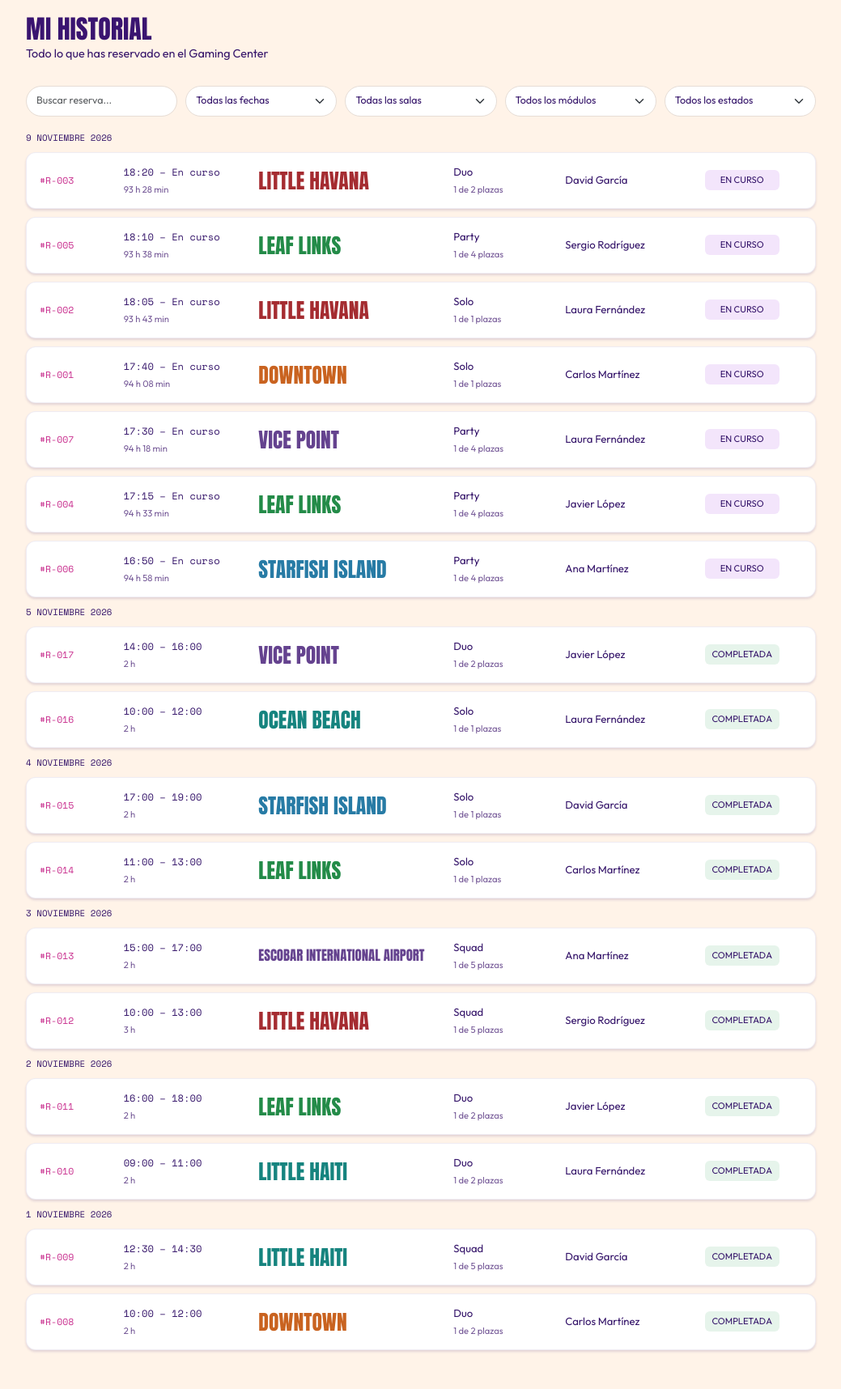
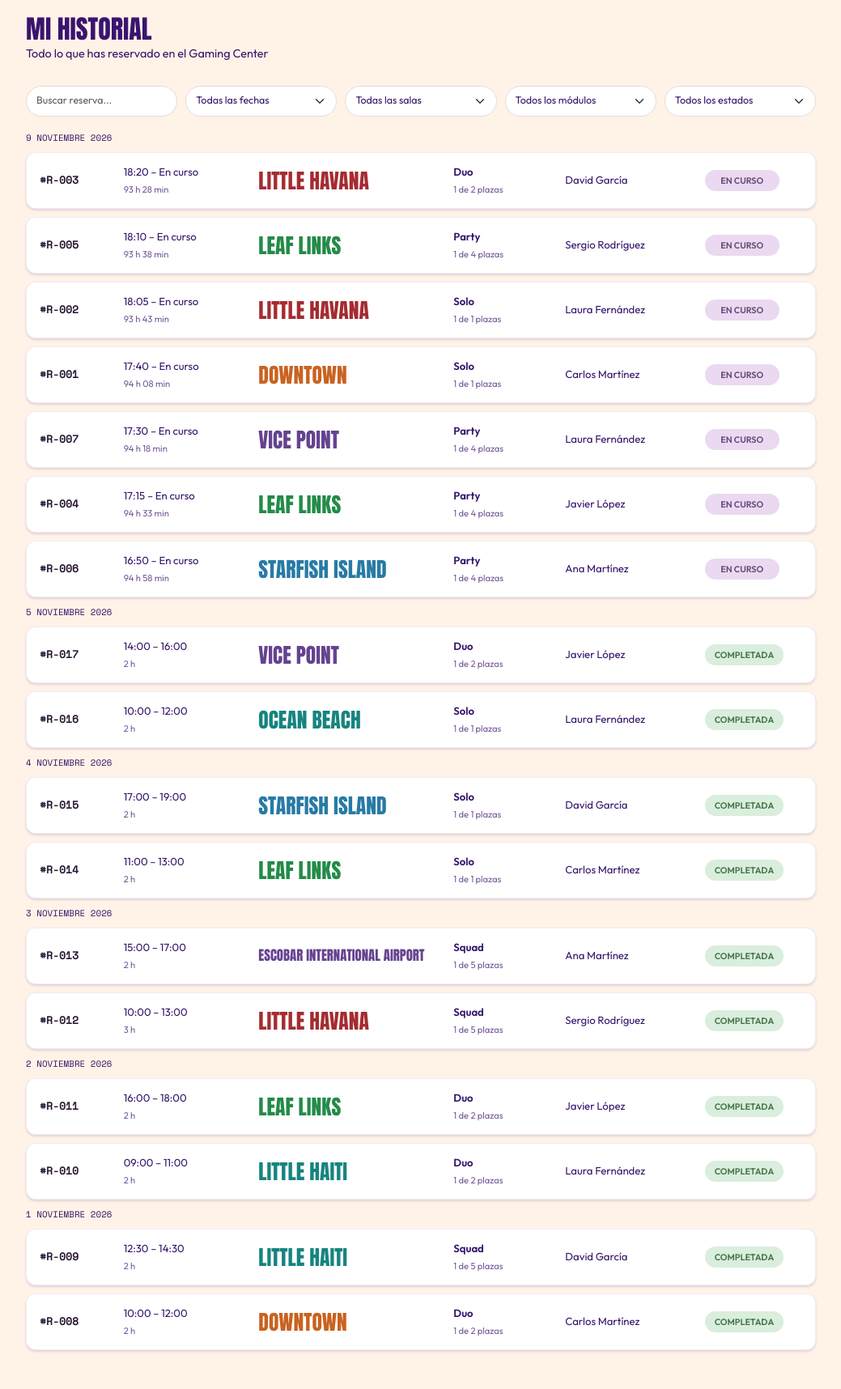
Before and after one commit to pmirofortes/Grup3_DAW2_PJ1_GamingCenter, a PHP site: page /views/historico.php in a window 1280 px wide. Shown: the part 78-1794 px from the top of the page at 81% size, without its empty margins (120-1159 px from the left). Run offline with PHP 8.4, Linux system fonts and the light colour scheme; the visitor is signed in with stand-in values (Sample User, id 1); data comes from the database, SQL or seed files in the repository.

Commit message:
ajusté el identificador, el horario, la modalidad y las etiquetas de estado

```diff
--- a/assets/styles/style.css
+++ b/assets/styles/style.css
@@ -426,13 +426,17 @@ body { margin: 0; font-family: 'Outfit', sans-serif; }
 }
 
 .historial-id {
-    color: #c9308f;
-    font: 0.72rem 'Space Mono', monospace;
+    color: #24152f;
+    font: 700 0.82rem 'Space Mono', monospace;
 }
 
 .historial-horario {
     white-space: nowrap;
-    font: 0.76rem 'Space Mono', monospace;
+    font: 500 0.82rem 'Outfit', sans-serif;
+}
+
+.historial-modulo-tipo {
+    font-weight: 600;
 }
 
 .historial-secundario {
@@ -490,17 +494,19 @@ body { margin: 0; font-family: 'Outfit', sans-serif; }
 .historial-estado {
     display: inline-block;
     min-width: 92px;
-    padding: 4px 8px;
-    border-radius: 6px;
-    background: #e6f4eb;
-    color: #35156a;
+    padding: 5px 12px;
+    border-radius: 999px;
+    background: #d9eedc;
+    color: #46734b;
     text-align: center;
-    font-size: 0.7rem;
+    font-size: 0.68rem;
+    font-weight: 600;
     text-transform: uppercase;
 }
 
 .historial-estado.encurso {
-    background: #f3e5fb;
+    background: #ead9f0;
+    color: #694a78;
 }
 
 .historial-vacio {
--- a/views/historico.php
+++ b/views/historico.php
@@ -224,7 +224,7 @@ $clasesSalas = [
                                         </div>
                                         <div class="historial-reserva-modulo">
                                             <span class="visually-hidden">Modalidad: </span>
-                                            <?= htmlspecialchars($reserva['tipo_modulo'], ENT_QUOTES, 'UTF-8') ?>
+                                            <span class="historial-modulo-tipo"><?= htmlspecialchars($reserva['tipo_modulo'], ENT_QUOTES, 'UTF-8') ?></span>
                                             <span class="historial-secundario"><?= (int) $reserva['num_personas'] ?> de <?= (int) $reserva['capacidad'] ?> plazas</span>
                                         </div>
                                         <div class="historial-reserva-responsable">
```
